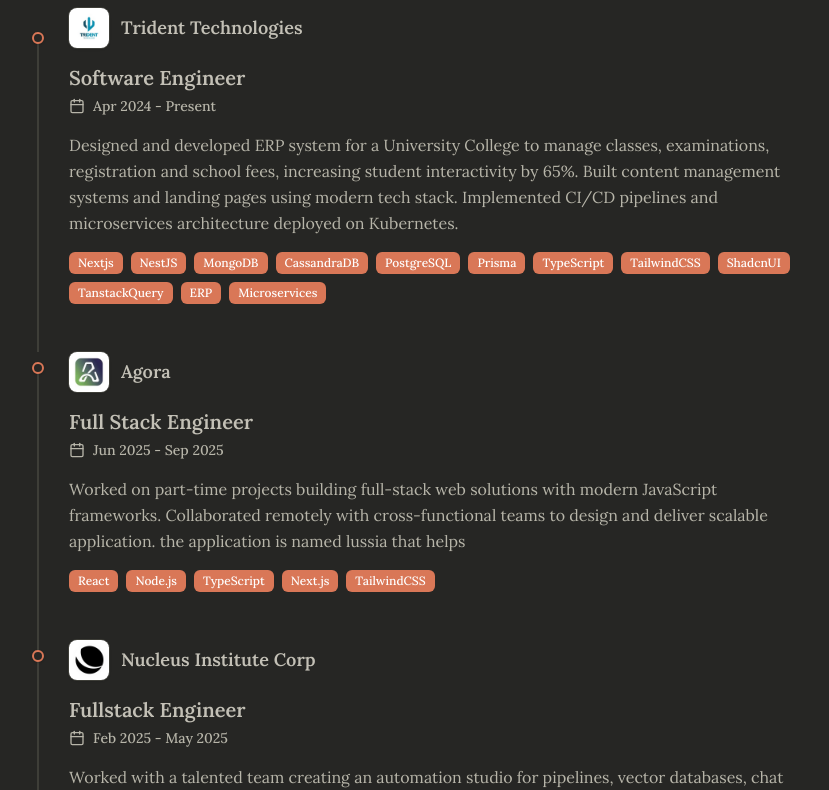
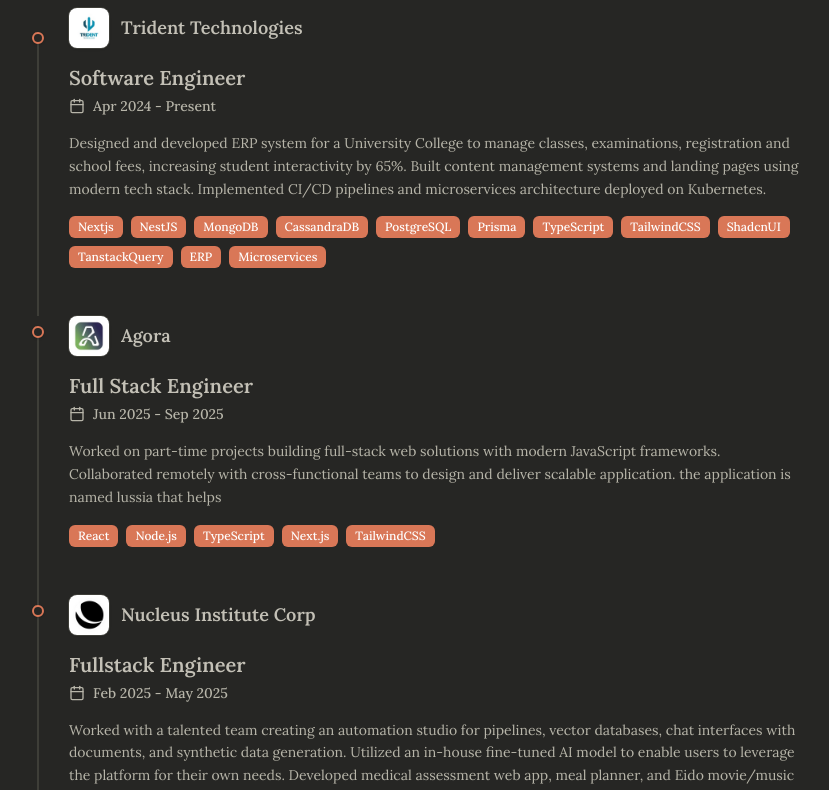
Before and after one commit to abel-cosmic/MyPortfolio, a Next.js app: page / in a window 1280 px wide. Shown: the part 1640-2430 px from the top of the page, without its empty margins (219-1048 px from the left). Built offline with nearby package versions, Linux system fonts and the light colour scheme.

Commit message:
fix: build errors resolved

```diff
--- a/components/experience.tsx
+++ b/components/experience.tsx
@@ -55,7 +55,7 @@
             <span className="font-medium">{period}</span>
           </div>
         </div>
-        <p className="text-muted-foreground text-base leading-relaxed">
+        <p className="text-muted-foreground text-sm leading-relaxed">
           {description}
         </p>
         <div className="flex flex-wrap gap-2">
```
